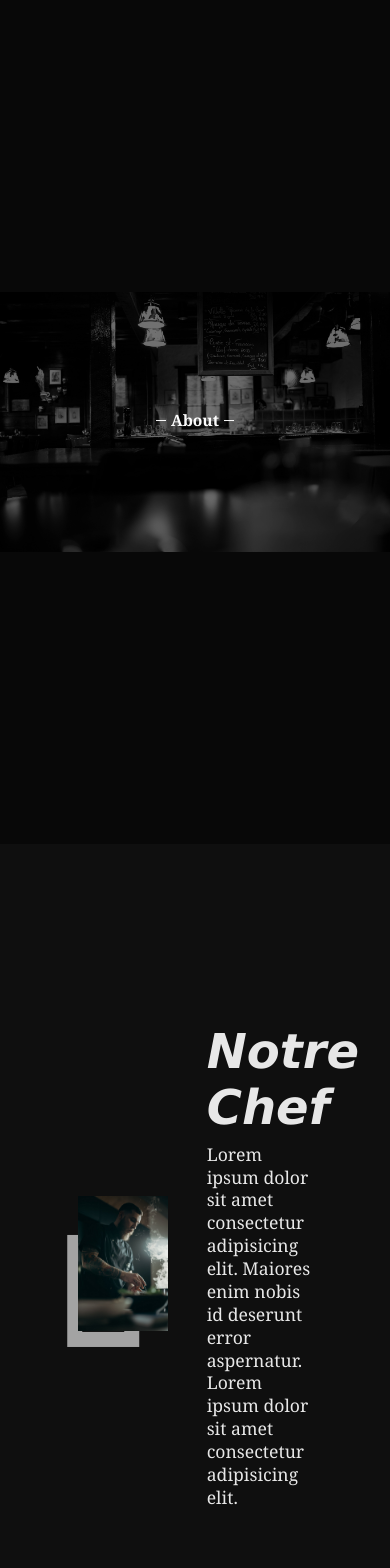
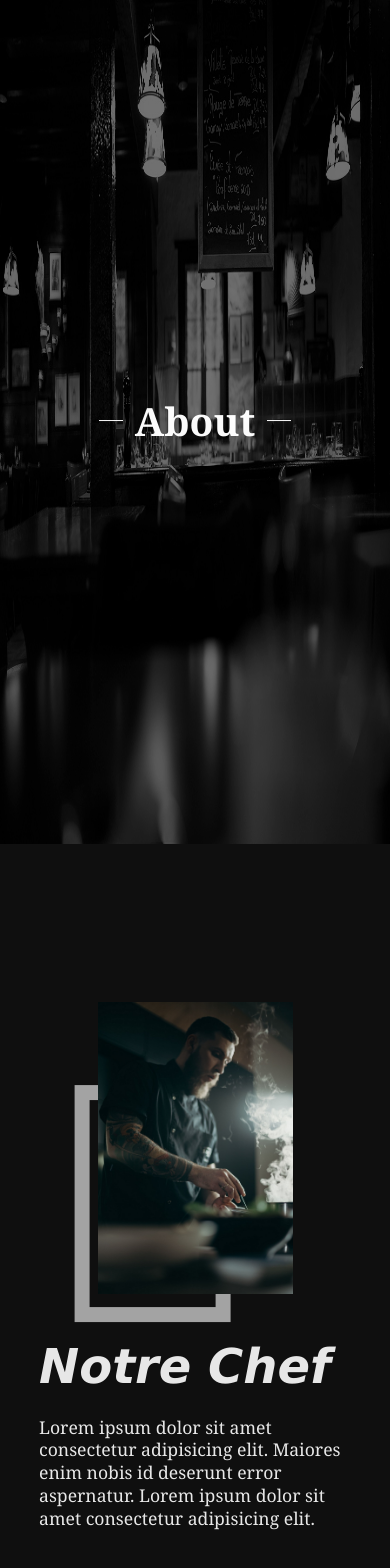
Before and after one commit to multicolores/Restaurant-site, a React (Create React App) app: page /about in a window 390 px wide. Shown: the top 1568 px of the page. Built offline with nearby package versions, Linux system fonts and the light colour scheme.

Commit message:
correctif responsive

```diff
--- a/src/App.scss
+++ b/src/App.scss
@@ -108,11 +108,18 @@ header {
     color: white;
     font-style: italic;
     font-size: 120%;
+    @media (max-width: 580px) {
+      font-size: 3vw;
+    }
     p {
       display: inline;
       position: relative;
       padding-left: 6%;
       padding-right: 6%;
+      @media (max-width: 580px) {
+        padding-left: 10%;
+        padding-right: 10%;
+      }
       &::before {
         content: "";
         position: absolute;
@@ -138,7 +145,9 @@ header {
     justify-content: space-between;
     width: 47vw;
     font-style: italic;
-
+    @media (max-width: 650px) {
+      width: 80vw;
+    }
     a {
       text-decoration: none;
 
@@ -157,6 +166,9 @@ header {
       color: white;
       transition: 0.5s;
       position: relative;
+      @media (max-width: 650px) {
+        font-size: 10vw;
+      }
       &::after {
         content: "";
         position: absolute;
@@ -359,6 +371,9 @@ nav {
     animation: bg_span_gradient 10s infinite;
     background-size: 150%;
     transition: 0.5s;
+    @media (max-width: 580px) {
+      font-size: 6vw;
+    }
   }
 }
 @keyframes bg_span_gradient {
@@ -398,13 +413,23 @@ footer {
     justify-content: space-around;
     align-items: center;
     height: 50vh;
-
+    @media (max-width: 650px) {
+      flex-direction: column;
+    }
     p {
       line-height: 150%;
     }
     h3 {
       font-style: italic;
       font-size: 2vw;
+      @media (max-width: 650px) {
+        font-size: 6vw;
+      }
+    }
+    h1 {
+      @media (max-width: 650px) {
+        font-size: 9vw;
+      }
     }
   }
 }
@@ -425,6 +450,9 @@ footer {
     img {
       width: 100%;
       position: absolute;
+      @media (max-width: 650px) {
+        height: 100%;
+      }
     }
     .h1 {
       width: 100%;
@@ -441,7 +469,9 @@ footer {
       font-size: 4vw;
       color: $background_color;
       transition: 1s;
-
+      @media (max-width: 650px) {
+        font-size: 10vw;
+      }
       &::before {
         content: "";
         position: absolute;
@@ -471,10 +501,16 @@ footer {
     display: flex;
     justify-content: center;
     align-items: center;
+    @media (max-width: 650px) {
+      flex-direction: column;
+    }
     gap: 10vw;
     .img_container {
       width: 23vw;
       position: relative;
+      @media (max-width: 650px) {
+        width: 50%;
+      }
       // &::after {
       //   content: "";
       //   position: absolute;
@@ -513,6 +549,9 @@ footer {
     .text_container {
       width: 27vw;
       opacity: 0.9;
+      @media (max-width: 650px) {
+        width: 80%;
+      }
       h1 {
         font-size: 3em;
         font-family: "Lucida Sans", "Lucida Sans Regular", "Lucida Grande",
@@ -536,9 +575,15 @@ footer {
     justify-content: center;
     align-items: center;
     gap: 10vw;
+    @media (max-width: 650px) {
+      flex-direction: column;
+    }
     .img_container {
       width: 23vw;
       position: relative;
+      @media (max-width: 650px) {
+        width: 50%;
+      }
       // &::after {
       //   content: "";
       //   position: absolute;
@@ -576,6 +621,9 @@ footer {
     .text_container {
       width: 27vw;
       opacity: 0.9;
+      @media (max-width: 650px) {
+        width: 80%;
+      }
       h1 {
         font-size: 3em;
         font-family: "Lucida Sans", "Lucida Sans Regular", "Lucida Grande",
--- a/src/nav.js
+++ b/src/nav.js
@@ -33,9 +33,12 @@ function Nav() {
         initial={{ opacity: 0 }}
         animate={{ opacity: shouldShowAction ? 1 : 0 }}
       >
+        <div>
         <Link to="/" style={{ textDecoration: "none" }}>
           <span>Restaurant</span>
         </Link>
+        </div>
+
 
         {/* <ul>
           <Link to="/" style={{ textDecoration: "none" }}>
```
